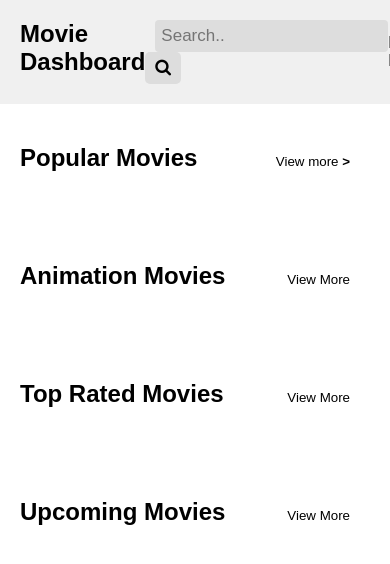
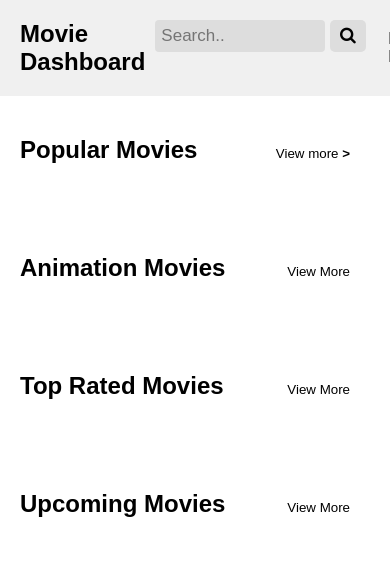
Before and after one commit to Ribaste/Movie_Dashboard, a plain HTML site: page index.html in a window 390 px wide. Shown: the top 564 px of the page. Drawn offline with Linux system fonts and the light colour scheme; no server answers.

Commit message:
Update styles.css

```diff
--- a/styles.css
+++ b/styles.css
@@ -298,7 +298,8 @@ body.dark-mode .search-container button, body.dark-mode .load-more-button {
     gap: 8px;
     width: 100%;
     max-width: 600px;
-    flex-wrap: wrap;
+    flex-wrap: nowwrap;
+    justify-content: flex-start;
 }
 
 .search-container input[type="text"] {
@@ -321,6 +322,7 @@ body.dark-mode .search-container button, body.dark-mode .load-more-button {
     border-radius: 5px;
     cursor: pointer;
     flex-shrink: 0px;
+    width: auto;
 }
 
 .search-container button:hover {
@@ -331,9 +333,15 @@ body.dark-mode .search-container button, body.dark-mode .load-more-button {
     .search-container {
         flex-direction: row;
         gap: 5px;
+        justify-content: space-between;
     }
 
     .search-container input[type="text"], .search-container button {
+        width: auto;
+        max-width: 70%;
+    }
+
+    .search-container button{
         width: auto;
     }
 }
```
